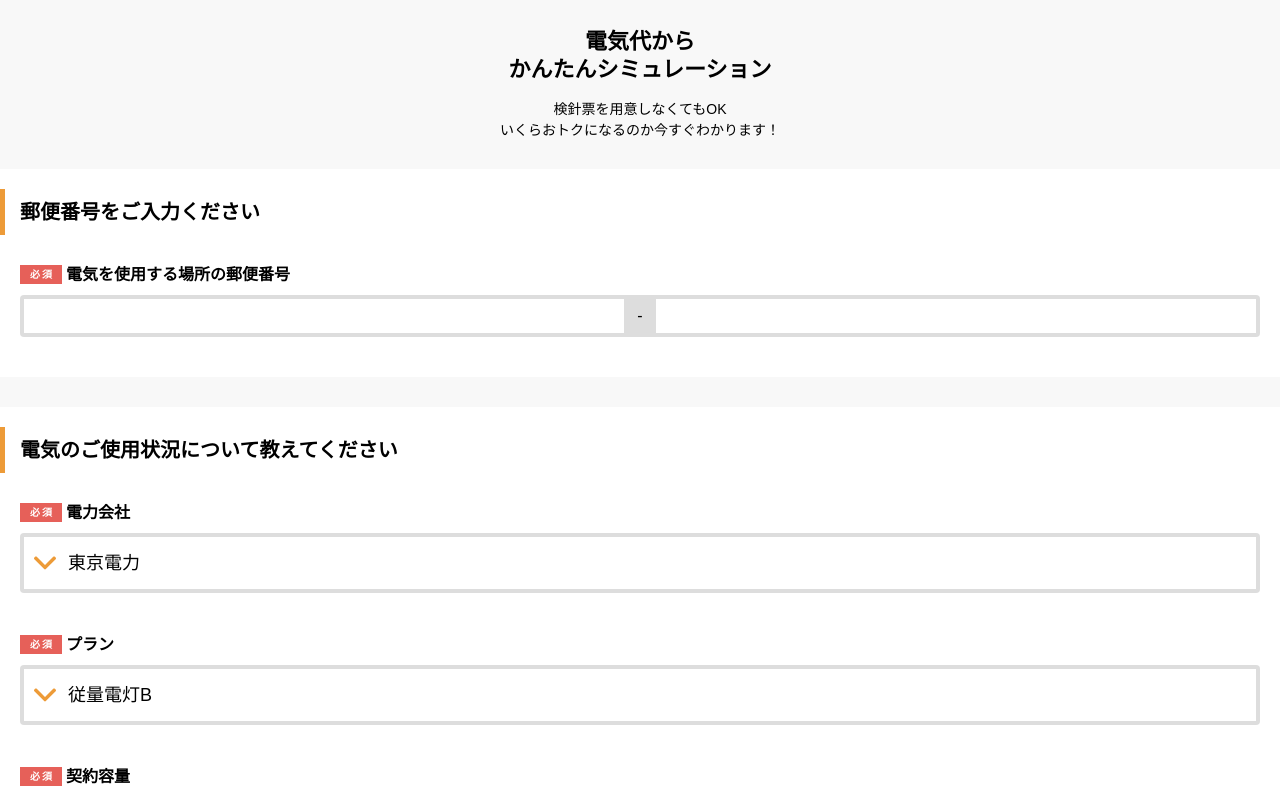
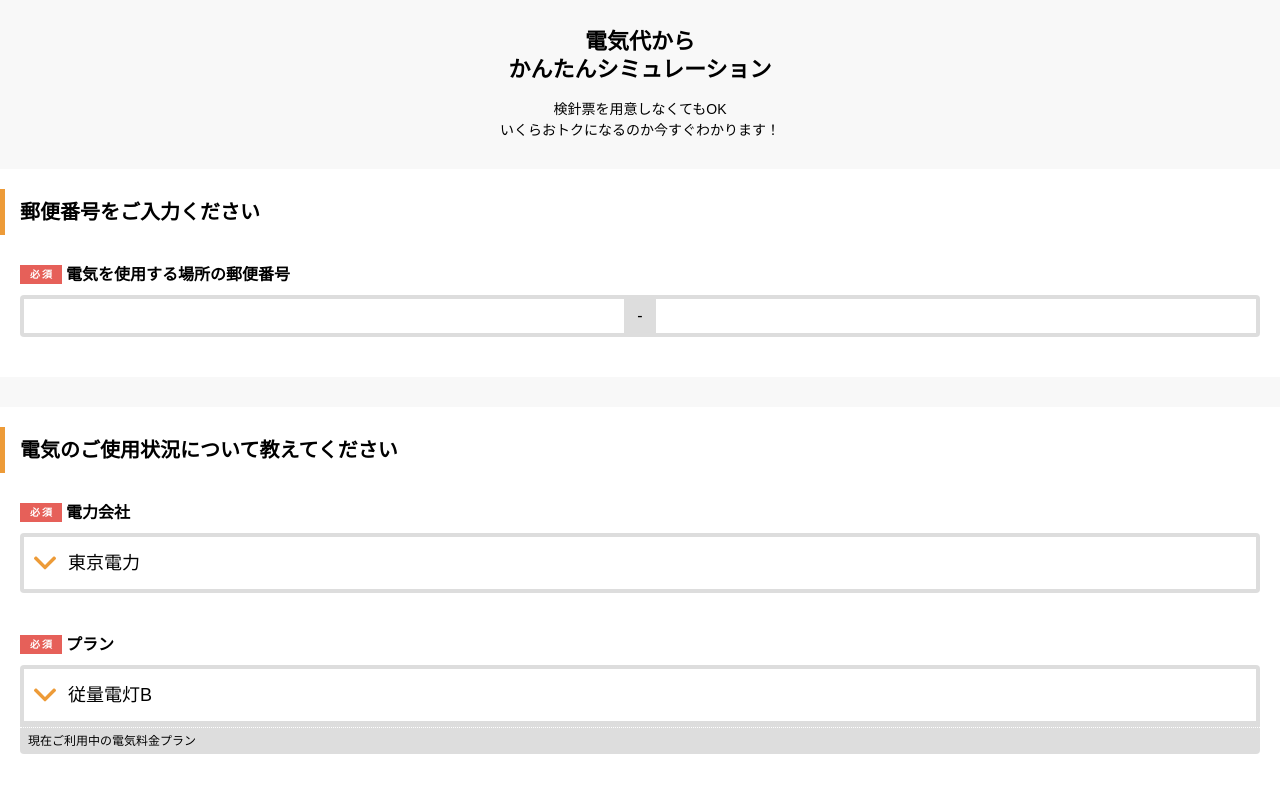
Before and after one commit to enechange/coding-challenge, a React (Create React App) app in the folder frontend_challenge_3/challenges/yuto-ono/: page / in a window 1280 px wide. Shown: the top 794 px of the page. Built offline with nearby package versions, Linux system fonts and the light colour scheme.

Commit message:
「現在ご利用中の電気料金プラン」

```diff
--- a/frontend_challenge_3/challenges/yuto-ono/src/components/PlanSelect.tsx
+++ b/frontend_challenge_3/challenges/yuto-ono/src/components/PlanSelect.tsx
@@ -41,6 +41,7 @@ const PlanSelect: React.FC = () => {
       <Select
         name="plan"
         options={plans}
+        desc="現在ご利用中の電気料金プラン"
         registerReturn={register("plan")}
       />
     </Field>
--- a/frontend_challenge_3/challenges/yuto-ono/src/components/Select.module.scss
+++ b/frontend_challenge_3/challenges/yuto-ono/src/components/Select.module.scss
@@ -22,3 +22,10 @@
   font-family: inherit;
   color: inherit;
 }
+
+.desc {
+  margin: 6px -4px 0;
+  padding: 4px 8px 0;
+  border-top: 1px dotted #fff;
+  font-size: 12px;
+}
--- a/frontend_challenge_3/challenges/yuto-ono/src/components/Select.tsx
+++ b/frontend_challenge_3/challenges/yuto-ono/src/components/Select.tsx
@@ -5,10 +5,11 @@ import { SelectOptions } from "../utilities/SelectOptions"
 type Props = {
   name: string
   options: SelectOptions
+  desc?: string
   registerReturn: UseFormRegisterReturn
 }
 
-const Select: React.FC<Props> = ({ name, options, registerReturn }) => {
+const Select: React.FC<Props> = ({ name, options, desc, registerReturn }) => {
   return (
     <div className={styles.wrapper}>
       <select
@@ -22,6 +23,7 @@ const Select: React.FC<Props> = ({ name, options, registerReturn }) => {
           </option>
         ))}
       </select>
+      {desc && <div className={styles.desc}>{desc}</div>}
     </div>
   )
 }
```
